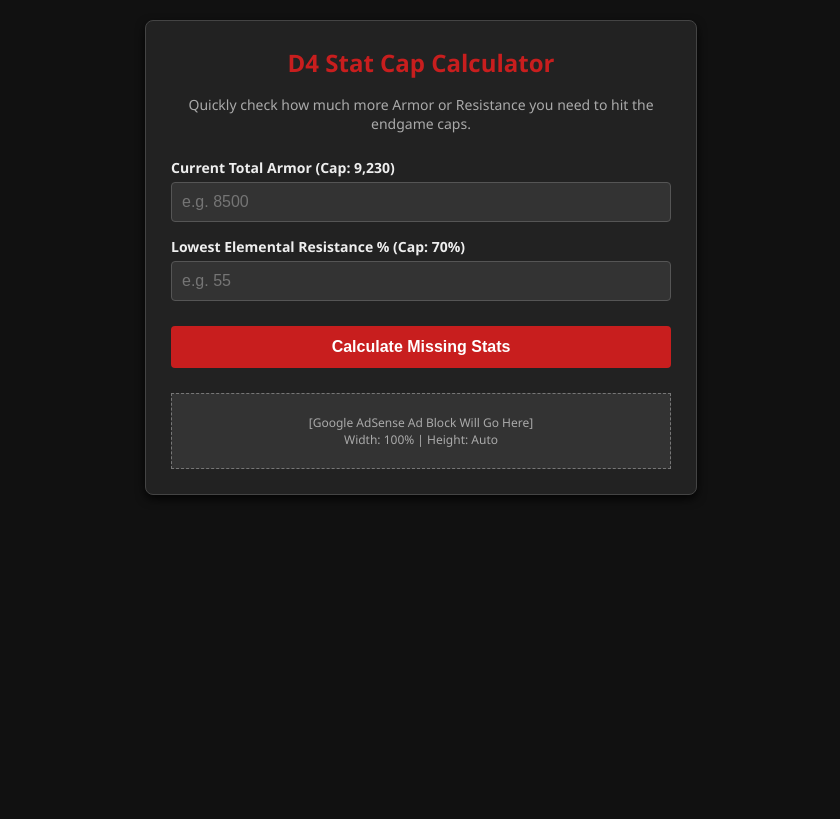
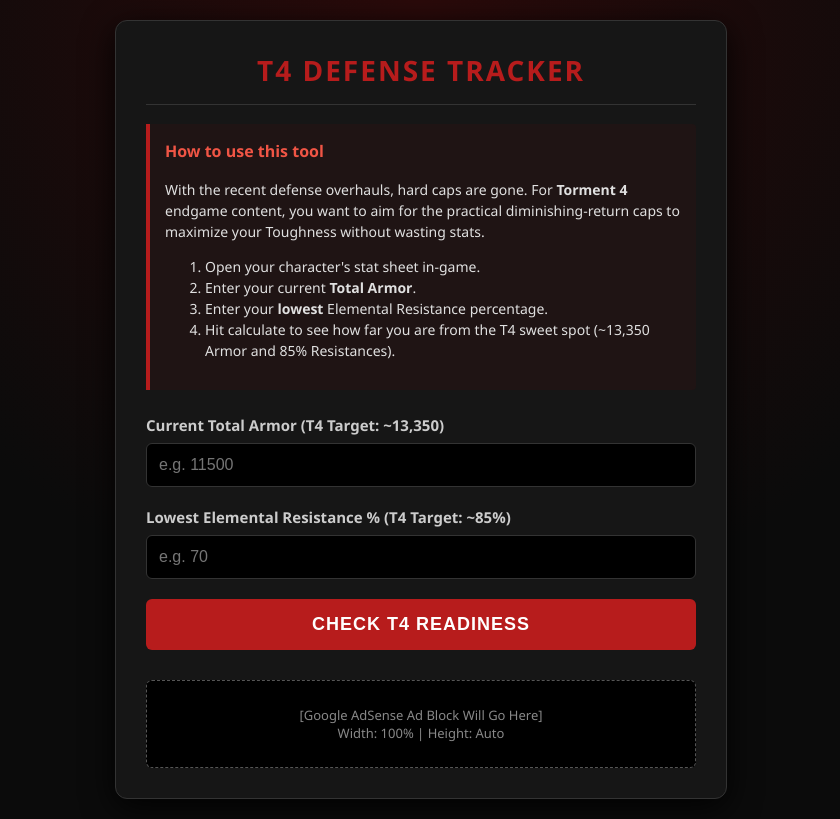
Before and after one commit to punger75-del/d4-cap-calc, a plain HTML site: page index.html in a window 1280 px wide. Shown: the whole page, without its empty margins (219-1059 px from the left). Drawn offline with Linux system fonts and the light colour scheme.

Commit message:
Update index.html

```diff
--- a/index.html
+++ b/index.html
@@ -3,113 +3,175 @@
 <head>
     <meta charset="UTF-8">
     <meta name="viewport" content="width=device-width, initial-scale=1.0">
-    <title>Diablo 4 Endgame Stat Calculator</title>
+    <title>Diablo 4 Torment 4 Stat Checker</title>
     <style>
+        :root {
+            --primary-red: #b71c1c;
+            --accent-red: #f05545;
+            --dark-bg: #0b0b0b;
+            --panel-bg: #161616;
+            --text-main: #e0e0e0;
+            --text-muted: #888;
+            --border-color: #333;
+        }
+
         body {
             font-family: 'Segoe UI', Tahoma, Geneva, Verdana, sans-serif;
-            background-color: #111;
-            color: #eee;
+            background-color: var(--dark-bg);
+            background-image: radial-gradient(circle at top, #2b0a0a 0%, var(--dark-bg) 60%);
+            color: var(--text-main);
             margin: 0;
             padding: 20px;
+            display: flex;
+            justify-content: center;
         }
+
         .container {
-            max-width: 500px;
-            margin: 0 auto;
-            background-color: #222;
-            padding: 25px;
-            border-radius: 8px;
-            border: 1px solid #444;
-            box-shadow: 0 4px 10px rgba(0,0,0,0.8);
+            max-width: 550px;
+            width: 100%;
+            background-color: var(--panel-bg);
+            padding: 30px;
+            border-radius: 12px;
+            border: 1px solid var(--border-color);
+            box-shadow: 0 8px 32px rgba(0,0,0,0.9);
         }
+
         h1 {
             text-align: center;
-            color: #c81e1e;
-            font-size: 24px;
+            color: var(--primary-red);
+            font-size: 28px;
             margin-top: 0;
+            text-transform: uppercase;
+            letter-spacing: 2px;
+            border-bottom: 1px solid var(--border-color);
+            padding-bottom: 15px;
         }
-        p.subtitle {
-            text-align: center;
+
+        .instructions {
+            background-color: #1f1414;
+            border-left: 4px solid var(--primary-red);
+            padding: 15px;
+            margin-bottom: 25px;
             font-size: 14px;
-            color: #aaa;
-            margin-bottom: 25px;
+            line-height: 1.5;
+            border-radius: 0 4px 4px 0;
         }
+
+        .instructions h3 {
+            margin-top: 0;
+            color: var(--accent-red);
+            font-size: 16px;
+        }
+
         .form-group {
-            margin-bottom: 15px;
+            margin-bottom: 20px;
         }
+
         label {
             display: block;
-            margin-bottom: 5px;
+            margin-bottom: 8px;
             font-weight: bold;
-            font-size: 14px;
+            color: #ccc;
+            font-size: 15px;
         }
+
         input {
             width: 100%;
-            padding: 10px;
+            padding: 12px;
             box-sizing: border-box;
-            background-color: #333;
+            background-color: #000;
             color: #fff;
-            border: 1px solid #555;
-            border-radius: 4px;
+            border: 1px solid var(--border-color);
+            border-radius: 6px;
             font-size: 16px;
+            transition: border-color 0.3s;
         }
+
+        input:focus {
+            outline: none;
+            border-color: var(--primary-red);
+        }
+
         button {
             width: 100%;
-            padding: 12px;
-            background-color: #c81e1e;
+            padding: 15px;
+            background-color: var(--primary-red);
             color: white;
             border: none;
-            border-radius: 4px;
-            font-size: 16px;
+            border-radius: 6px;
+            font-size: 18px;
             cursor: pointer;
             font-weight: bold;
-            margin-top: 10px;
+            text-transform: uppercase;
+            letter-spacing: 1px;
+            transition: background-color 0.3s, transform 0.1s;
         }
+
         button:hover {
-            background-color: #a01515;
+            background-color: #d32f2f;
         }
+
+        button:active {
+            transform: scale(0.98);
+        }
+
         .result {
-            margin-top: 20px;
-            padding: 15px;
-            background-color: #2a2a2a;
-            border: 1px solid #555;
-            border-radius: 4px;
+            margin-top: 25px;
+            padding: 20px;
+            background-color: #1a1a1a;
+            border: 1px solid var(--border-color);
+            border-radius: 6px;
             display: none;
         }
+
         .result div {
-            margin-bottom: 10px;
-            font-size: 15px;
+            margin-bottom: 12px;
+            font-size: 16px;
+            line-height: 1.4;
         }
+
         .capped { color: #4caf50; font-weight: bold; }
         .under { color: #ff9800; font-weight: bold; }
 
         .adsense-placeholder {
-            margin-top: 25px;
-            padding: 20px;
+            margin-top: 30px;
+            padding: 25px;
             text-align: center;
-            background-color: #333;
-            border: 1px dashed #777;
-            color: #aaa;
-            font-size: 12px;
+            background-color: #000;
+            border: 1px dashed #555;
+            color: var(--text-muted);
+            font-size: 13px;
+            border-radius: 6px;
         }
     </style>
 </head>
 <body>
 
 <div class="container">
-    <h1>D4 Stat Cap Calculator</h1>
-    <p class="subtitle">Quickly check how much more Armor or Resistance you need to hit the endgame caps.</p>
+    <h1>T4 Defense Tracker</h1>
 
-    <div class="form-group">
-        <label for="armor">Current Total Armor (Cap: 9,230)</label>
-        <input type="number" id="armor" placeholder="e.g. 8500">
+    <div class="instructions">
+        <h3>How to use this tool</h3>
+        <p>With the recent defense overhauls, hard caps are gone. For <strong>Torment 4</strong> endgame content, you want to aim for the practical diminishing-return caps to maximize your Toughness without wasting stats.</p>
+        <ol>
+            <li>Open your character's stat sheet in-game.</li>
+            <li>Enter your current <strong>Total Armor</strong>.</li>
+            <li>Enter your <strong>lowest</strong> Elemental Resistance percentage.</li>
+            <li>Hit calculate to see how far you are from the T4 sweet spot (~13,350 Armor and 85% Resistances).</li>
+        </ol>
     </div>
 
     <div class="form-group">
-        <label for="resist">Lowest Elemental Resistance % (Cap: 70%)</label>
-        <input type="number" id="resist" placeholder="e.g. 55">
+        <label for="armor">Current Total Armor (T4 Target: ~13,350)</label>
+        <input type="number" id="armor" placeholder="e.g. 11500">
     </div>
 
-    <button onclick="calculateCaps()">Calculate Missing Stats</button>
+    <div class="form-group">
+        <label for="resist">Lowest Elemental Resistance % (T4 Target: ~85%)</label>
+        <input type="number" id="resist" placeholder="e.g. 70">
+    </div>
+
+    <button onclick="calculateCaps()">Check T4 Readiness</button>
 
     <div class="result" id="resultsBox">
         <div id="armorResult"></div>
@@ -130,29 +192,28 @@
         const armorResult = document.getElementById('armorResult');
         const resistResult = document.getElementById('resistResult');
 
-        const armorCap = 9230;
-        const resistCap = 70;
+        // Updated Torment 4 Practical Caps
+        const armorCap = 13350;
+        const resistCap = 85;
 
         resultsBox.style.display = 'block';
 
         // Armor Calculation
         if (!armorInput) {
-            armorResult.innerHTML = "Armor: Please enter a value.";
-            armorResult.className = "";
+            armorResult.innerHTML = "<strong>Armor:</strong> Please enter a value.";
         } else if (armorInput >= armorCap) {
-            armorResult.innerHTML = `Armor: <span class="capped">CAPPED!</span> You can drop ${armorInput - armorCap} armor for other stats.`;
+            armorResult.innerHTML = `<strong>Armor:</strong> <span class="capped">OPTIMAL!</span> You are at or above the T4 practical cap. Focus your remaining stats on Maximum Life or Barrier.`;
         } else {
-            armorResult.innerHTML = `Armor: <span class="under">UNDER CAP.</span> You need ${armorCap - armorInput} more armor.`;
+            armorResult.innerHTML = `<strong>Armor:</strong> <span class="under">NEEDS WORK.</span> You need roughly ${armorCap - armorInput} more armor to comfortably handle physical damage in Torment 4.`;
         }
 
         // Resistance Calculation
         if (!resistInput) {
-            resistResult.innerHTML = "Resistance: Please enter a value.";
-            resistResult.className = "";
+            resistResult.innerHTML = "<strong>Resistance:</strong> Please enter a value.";
         } else if (resistInput >= resistCap) {
-            resistResult.innerHTML = `Resistance: <span class="capped">CAPPED!</span> You are at or above the 70% max.`;
+            resistResult.innerHTML = `<strong>Resistance:</strong> <span class="capped">OPTIMAL!</span> You have hit the ~85% diminishing return point. Stop stacking resistances!`;
         } else {
-            resistResult.innerHTML = `Resistance: <span class="under">UNDER CAP.</span> You need ${resistCap - resistInput}% more on your lowest element.`;
+            resistResult.innerHTML = `<strong>Resistance:</strong> <span class="under">NEEDS WORK.</span> You need ${resistCap - resistInput}% more on your lowest element to stop getting one-shot by magic.`;
         }
     }
 </script>
```
